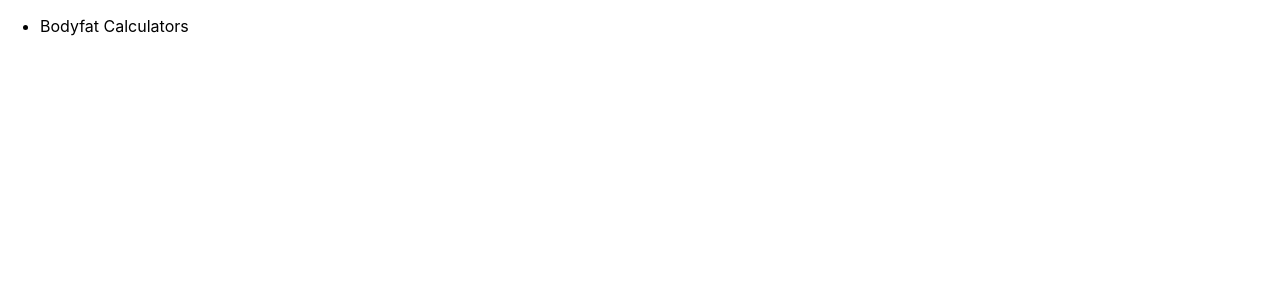
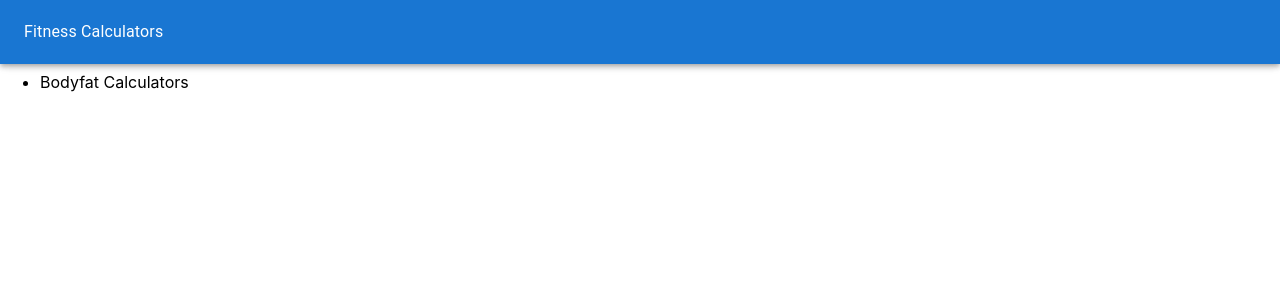
Before and after one commit to tomfordweb/fitness-tracker, a Next.js app: page / in a window 1280 px wide. Shown: the top 300 px of the page. Built offline with nearby package versions, Linux system fonts and the light colour scheme.

Commit message:
shared layot

```diff
--- /dev/null
+++ b/component/layout.tsx
@@ -0,0 +1,20 @@
+import { AppBar, Toolbar, Typography } from "@mui/material";
+import { ReactNode } from "react";
+import { AppBreadcrumbs } from "./breadcrumbs";
+
+export const Layout = ({ children }: { children: ReactNode }) => {
+  return (
+    <>
+      <header>
+        <AppBar>
+          <Toolbar>
+            <Typography>Fitness Calculators</Typography>
+          </Toolbar>
+        </AppBar>
+        <AppBreadcrumbs />
+      </header>
+      <main>{children}</main>
+      <footer></footer>
+    </>
+  );
+};
--- a/pages/_app.tsx
+++ b/pages/_app.tsx
@@ -1,8 +1,13 @@
-import '../styles/globals.css'
-import type { AppProps } from 'next/app'
+import "../styles/globals.css";
+import type { AppProps } from "next/app";
+import { Layout } from "../component/layout";
 
 function MyApp({ Component, pageProps }: AppProps) {
-  return <Component {...pageProps} />
+  return (
+    <Layout>
+      <Component {...pageProps} />
+    </Layout>
+  );
 }
 
-export default MyApp
+export default MyApp;
--- a/pages/bodyfat-calculator/index.tsx
+++ b/pages/bodyfat-calculator/index.tsx
@@ -1,11 +1,9 @@
 import { NextPage } from "next";
 import Link from "next/link";
-import { AppBreadcrumbs } from "../../component/breadcrumbs";
 
 const BodyfatCalculators: NextPage = () => {
   return (
     <div>
-      <AppBreadcrumbs />
       <p>Here are a list of bodyfat calculators.</p>
       <ul>
         <li>
--- a/pages/bodyfat-calculator/jackson-pollock-7-point.tsx
+++ b/pages/bodyfat-calculator/jackson-pollock-7-point.tsx
@@ -1,11 +1,9 @@
 import type { NextPage } from "next";
-import { AppBreadcrumbs } from "../../component/breadcrumbs";
 import { SevenPointBodyFatCalculator } from "../../component/calculator/jackson-pollock-bodyfat";
 
 const JacksonPollockBodyfatCalculator: NextPage = () => {
   return (
     <div>
-      <AppBreadcrumbs />
       <SevenPointBodyFatCalculator />
     </div>
   );
```
